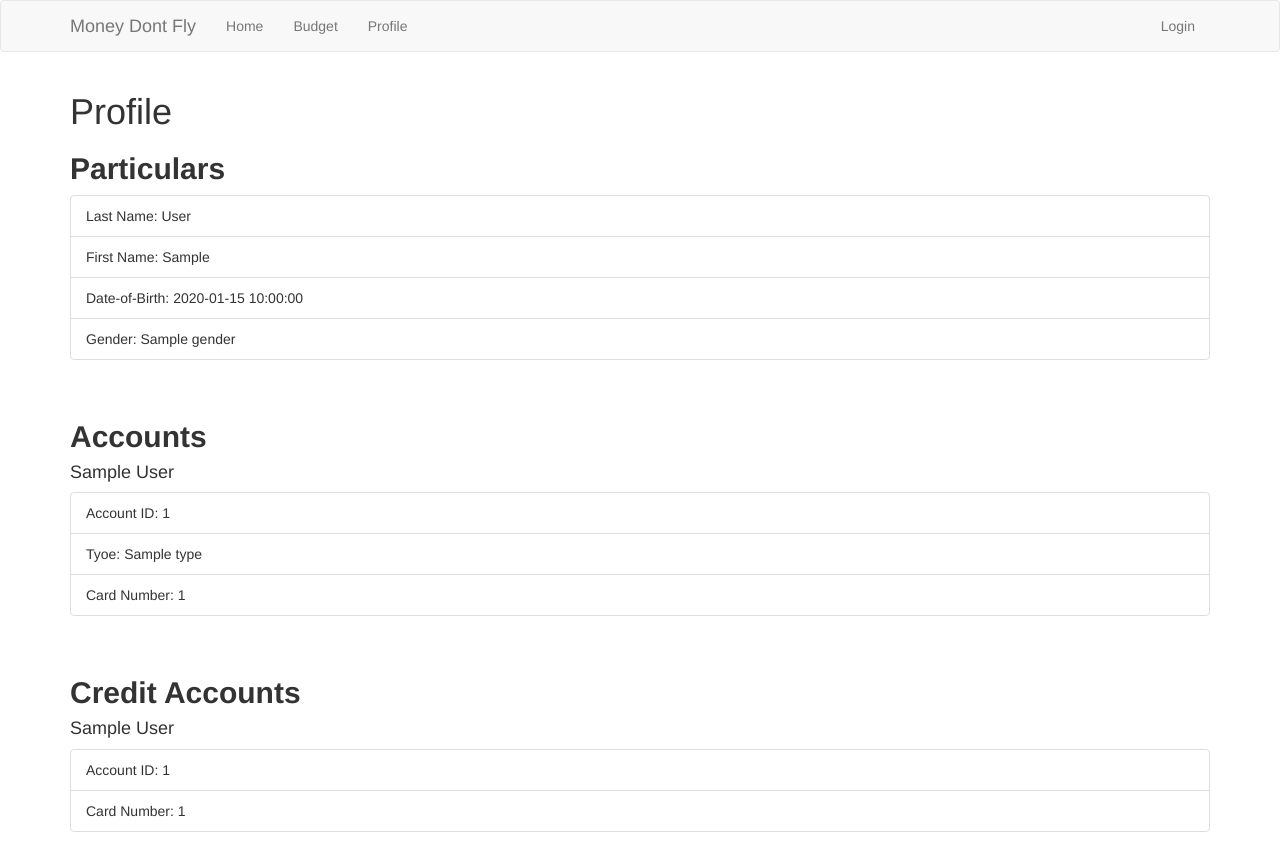
After one commit to arahim1795/T2020_Blue2, a Flask app: template templates/profile.html in a window 1280 px wide. The commit adds this page. Run offline with Flask 2, Linux system fonts and the light colour scheme; the template is opened without the code that fills it: most values are stand-ins (such as "Sample title", 1, 10 or a date in 2020); some libraries are stand-ins or nearby versions.

Commit message:
Finalised Login, LogOut, Profile

```diff
--- a/app.py
+++ b/app.py
@@ -1,30 +1,43 @@
 from flask import (
     Flask,
     render_template,
-    flash,
     redirect,
     url_for,
     session,
     request,
-    logging,
-    request,
 )
 from functools import wraps
+import webapi
+
 
 app = Flask(__name__)
 
+# simulate simple database
+users = ["marytan", "limzeyang"]
+passwords = ["1234", "5678"]
 
 # Index, Login
 @app.route("/", methods=["GET", "POST"])
 @app.route("/login", methods=["GET", "POST"])
 def login():
+    userflag = False
+    passflag = False
     if request.method == "POST":
         username = request.form["username"]
         password = request.form["password"]
 
-        if username != "" and password != "":
+        for user in users:
+            if username == user:
+                userflag = True
+        for passes in passwords:
+            if password == passes:
+                passflag = True
+        if userflag and passflag:
             session["logged_in"] = True
             session["username"] = username
+            active_id = webapi.api_getUserID(username)
+            session["custid"] = active_id
+
             return redirect(url_for("dashboard"))
         else:
             error = "Invalid Login"
@@ -39,7 +52,6 @@ def is_logged_in(f):
         if "logged_in" in session:
             return f(*args, **kwargs)
         else:
-            flash("Unauthorized, Please login", "danger")
             return redirect(url_for("login"))
 
     return wrap
@@ -49,11 +61,18 @@ def is_logged_in(f):
 def dashboard():
     return render_template("dashboard.html")
 
+
 # About
-@app.route("/about")
+@app.route("/profile")
 @is_logged_in
-def about():
-    return render_template("about.html")
+def settings():
+    print(session["custid"])
+    return render_template(
+        "profile.html",
+        data=webapi.api_getCustomerDetails(session["custid"]),
+        account=webapi.api_getListOfDepositAccounts(session["custid"]),
+        credit=webapi.api_getListOfCreditAccounts(session["custid"]),
+    )
 
 
 @app.route("/logout")
--- a/templates/includes/_navbar.html
+++ b/templates/includes/_navbar.html
@@ -11,17 +11,16 @@
         </div>
         <div id="navbar" class="collapse navbar-collapse">
           <ul class="nav navbar-nav">
-            <li><a href="http://127.0.0.1:5000/dashboard">Home</a></li>
-            <li><a href="/about">About</a></li>
+            <li><a href="/dashboard">Home</a></li>
+            <li><a href="/budget">Budget</a></li>
+            <li><a href="/profile">Profile</a></li>
 
           </ul>
 
           <ul class="nav navbar-nav navbar-right">
             {% if session.logged_in %}
-              <li><a href="/dashboard">Dashboard</a></li>
               <li><a href="/logout">Logout</a></li>
             {% else %}
-              <li><a href="/register">Register</a></li>
               <li><a href="/login">Login</a></li>
             {% endif %}
 
--- a/templates/layout.html
+++ b/templates/layout.html
@@ -2,7 +2,7 @@
 <html>
   <head>
     <meta charset="utf-8">
-    <title>MyFlaskApp</title>
+    <title>Money </title>
     <link rel="stylesheet" href="https://maxcdn.bootstrapcdn.com/bootstrap/3.3.7/css/bootstrap.min.css">
   </head>
   <body>
--- /dev/null
+++ b/templates/profile.html
@@ -0,0 +1,32 @@
+{% extends 'layout.html' %} {% block body %}
+<h1>Profile</h1>
+<h2><strong>Particulars</strong></h2>
+<ul class="list-group">
+  <li class="list-group-item">Last Name: {{ data["lastName"] }}</li>
+  <li class="list-group-item">First Name: {{ data["firstName"] }}</li>
+  <li class="list-group-item">Date-of-Birth: {{ data["dateOfBirth"] }}</li>
+  <li class="list-group-item">Gender: {{ data["gender"] }}</li>
+</ul>
+<br />
+<h2><strong>Accounts</strong></h2>
+{% if account|length > 0 %} {% for acct in account %}
+<h4>{{ acct["displayName"] }}</h4>
+<ul class="list-group">
+  <li class="list-group-item">Account ID: {{ acct["accountId"] }}</li>
+  <li class="list-group-item">Tyoe: {{ acct["type"] }}</li>
+  <li class="list-group-item">Card Number: {{ acct["accountNumber"] }}</li>
+</ul>
+{% endfor %} {% else %}
+<h4>You Have No Accounts</h4>
+{% endif %}
+<br />
+<h2><strong>Credit Accounts</strong></h2>
+{% if credit|length > 0 %} {% for acct in credit %}
+<h4>{{ acct["displayName"] }}</h4>
+<ul class="list-group">
+  <li class="list-group-item">Account ID: {{ acct["accountId"] }}</li>
+  <li class="list-group-item">Card Number: {{ acct["cardNumber"] }}</li>
+</ul>
+{% endfor %} {% else %}
+<h4>You Have No Credit Account</h4>
+{% endif %} {% endblock %}
--- a/webapi.py
+++ b/webapi.py
@@ -4,7 +4,7 @@ import requests
 api_headers = {'identity': 'Group2', 'token': '2c55f846-e723-4564-b93c-35630007dd7a'}
 
 
-def api_getUserID(username='marytan'):
+def api_getUserID(username):
     api_url = 'http://techtrek-api-gateway.ap-southeast-1.elasticbeanstalk.com/customers/' + username
     response = requests.get(api_url, headers=api_headers)
 
@@ -15,7 +15,7 @@ def api_getUserID(username='marytan'):
         return None
 
 
-def api_getCustomerDetails(customerId=2):
+def api_getCustomerDetails(customerId):
     api_url = f"http://techtrek-api-gateway.ap-southeast-1.elasticbeanstalk.com/customers/{customerId}/details"
     response = requests.get(api_url, headers=api_headers)
     # {
```
Also changed, not shown: templates/home.html (deleted, +0 -12 lines), 2 other files.
